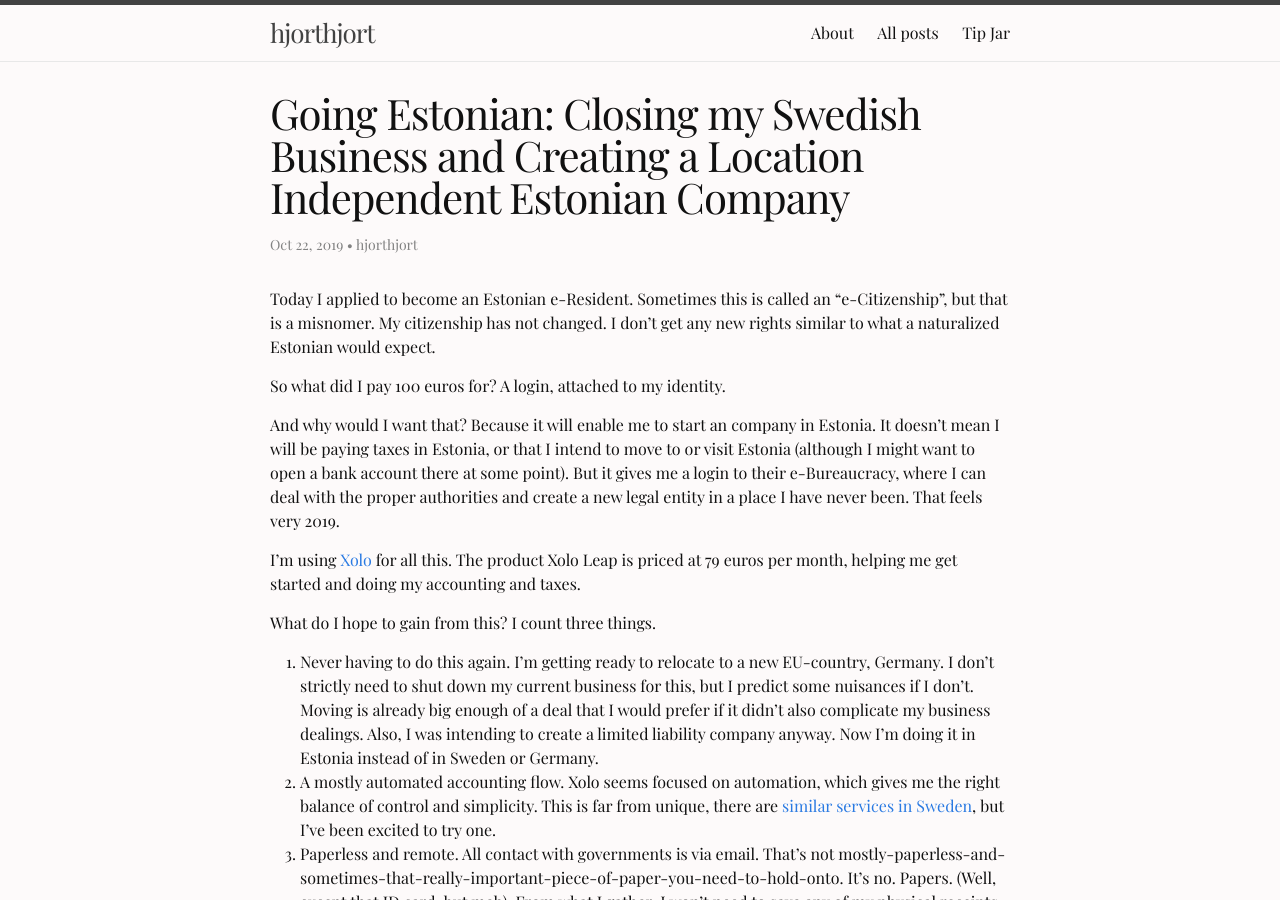
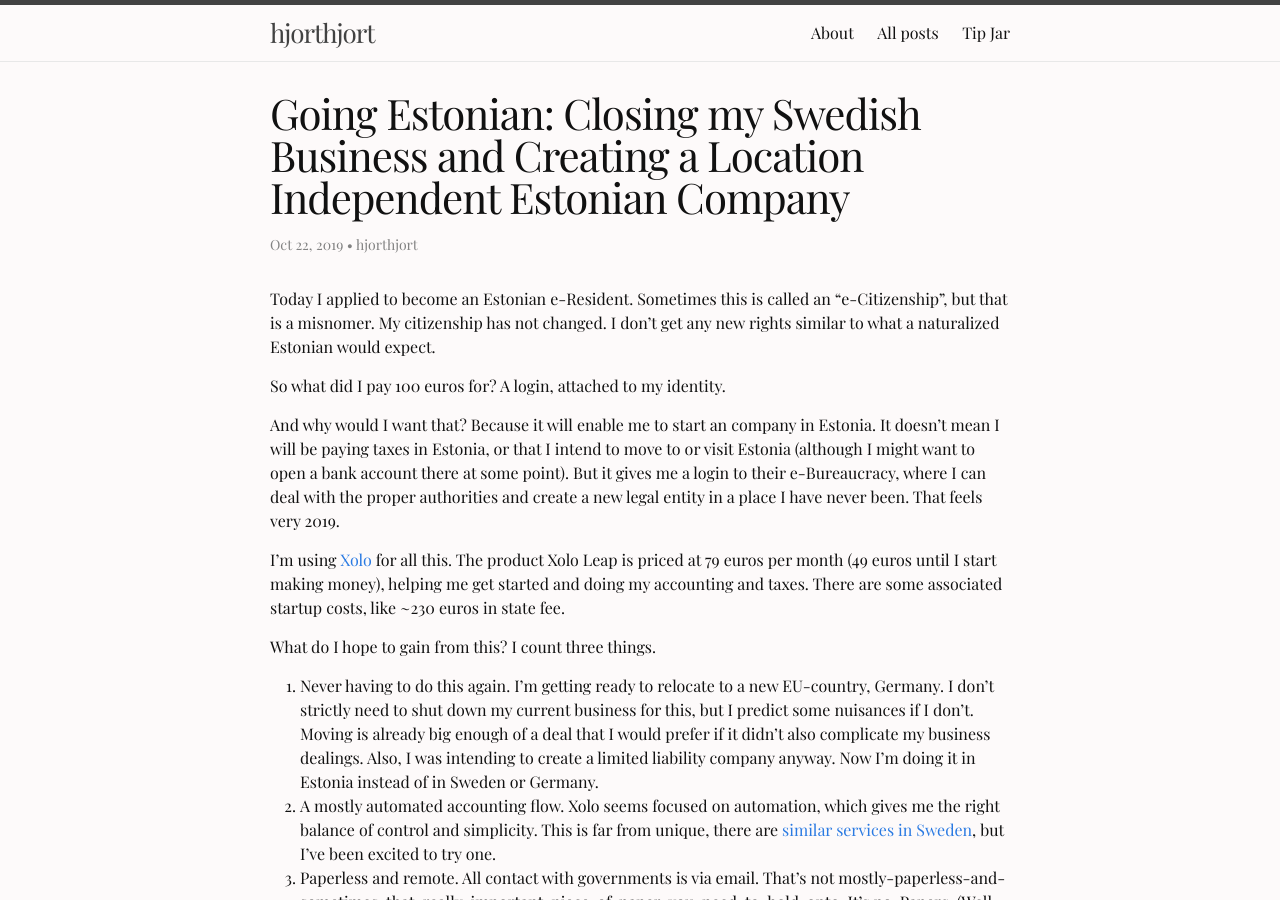
Before and after one commit to hjorthjort/hjorthjort.github.io, a Jekyll site: the page built from _posts/2019-10-22-going-estonian-closing-my-swedish-business-and-creating-a-location-independent-estonian-company.markdown, in a window 1280 px wide and 900 px high. Built offline with Jekyll 4.4.1, drawn with Linux system fonts in a browser that asks for light colours.

Commit message:
Update on pricing

```diff
--- a/_posts/2019-10-22-going-estonian-closing-my-swedish-business-and-creating-a-location-independent-estonian-company.markdown
+++ b/_posts/2019-10-22-going-estonian-closing-my-swedish-business-and-creating-a-location-independent-estonian-company.markdown
@@ -19,7 +19,8 @@ But it gives me a login to their e-Bureaucracy, where I can deal with the proper
 That feels very 2019.
 
 I'm using [Xolo](xolo.io) for all this.
-The product Xolo Leap is priced at 79 euros per month, helping me get started and doing my accounting and taxes.
+The product Xolo Leap is priced at 79 euros per month (49 euros until I start making money), helping me get started and doing my accounting and taxes.
+There are some associated startup costs, like ~230 euros in state fee.
 
 What do I hope to gain from this? I count three things.
 1. Never having to do this again.
```
